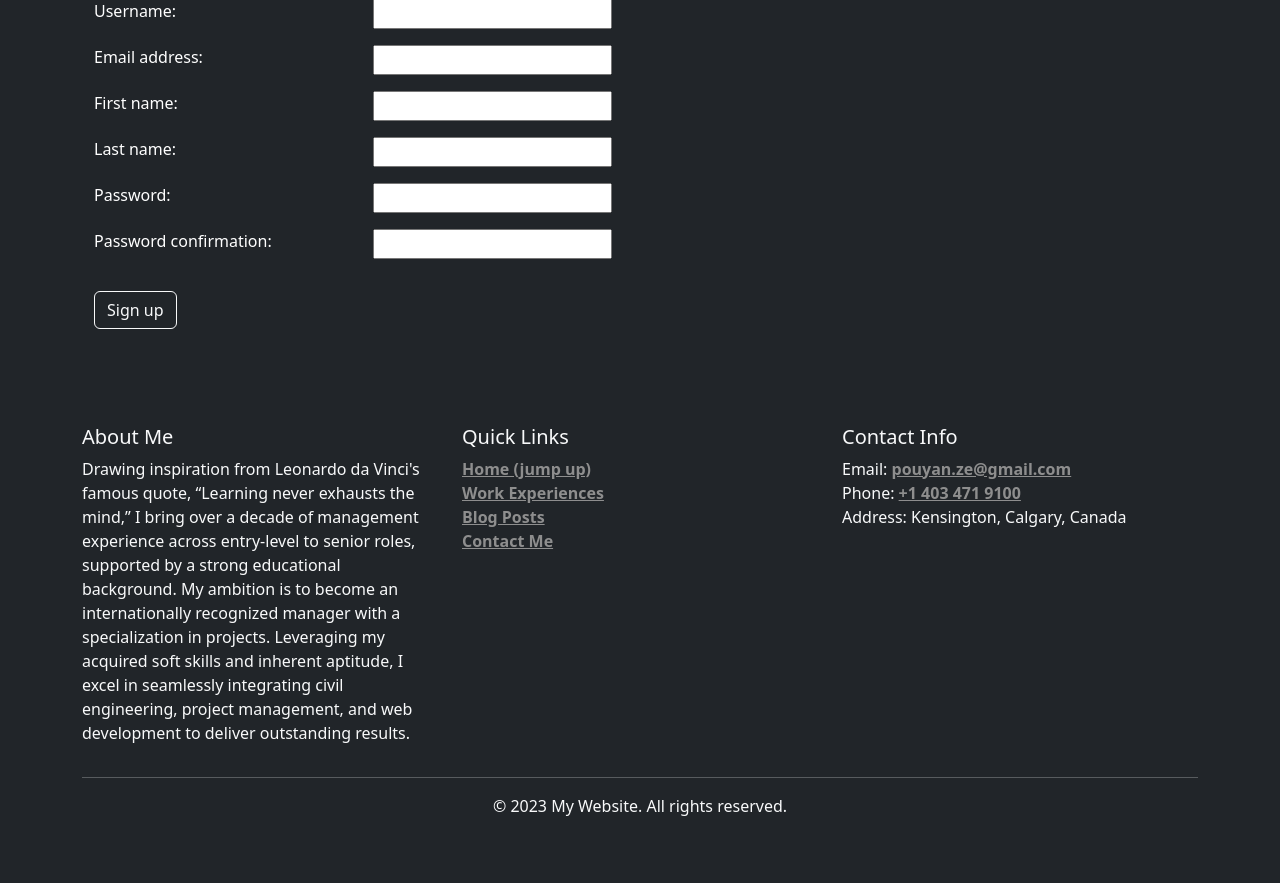
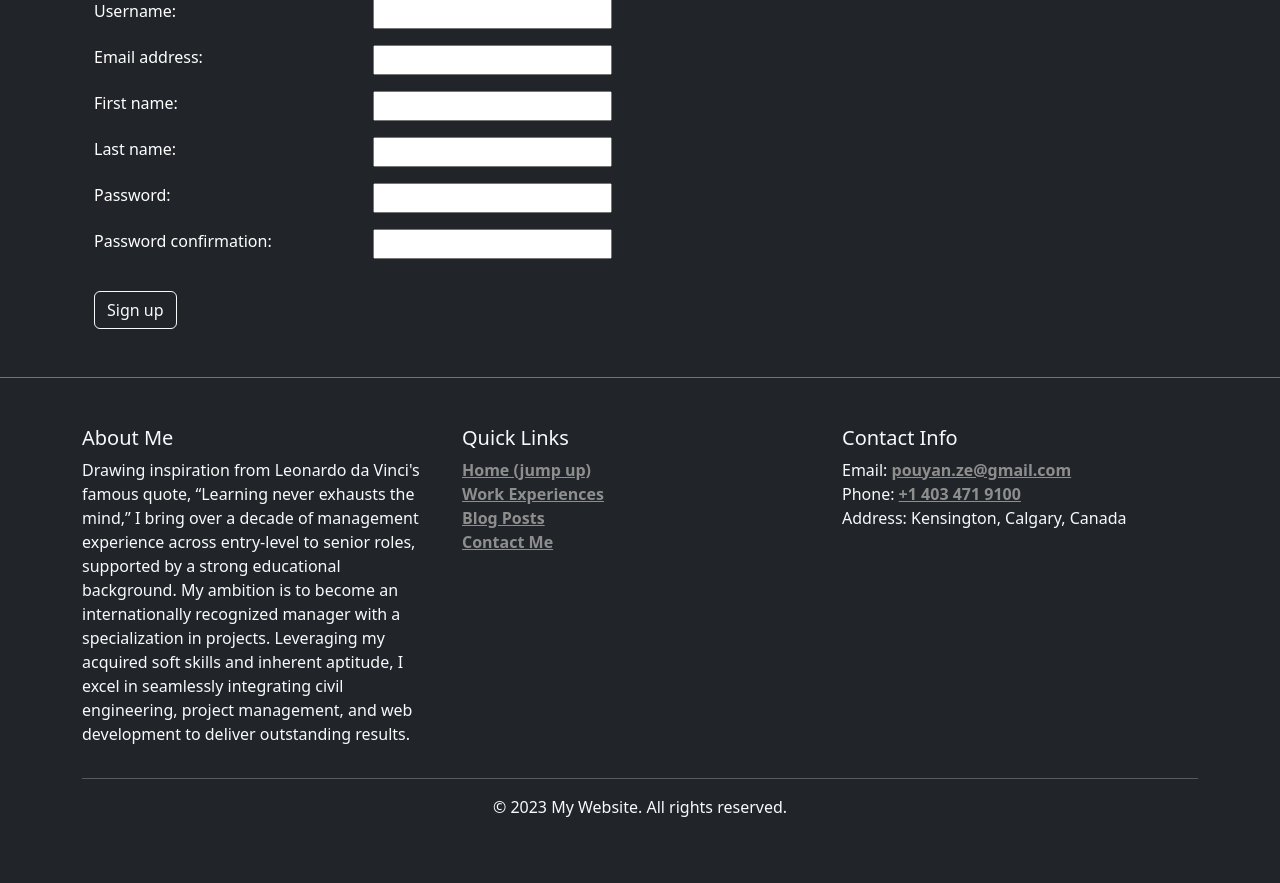
Before and after one commit to pouyanze/portfolio, a Django app: page /accounts/signup/ in a window 1280 px wide. Shown: the part 394-1277 px from the top of the page. Before the commit the page ends 1210 px from the top, so only its background shows below. Run offline with Django 4.2, Linux system fonts and the light colour scheme.

Commit message:
base html visual improvements

```diff
--- a/templates/base.html
+++ b/templates/base.html
@@ -91,7 +91,7 @@
 
 </body>
 
-<footer class="footer bg-dark text-light py-5">
+<footer class="footer bg-dark text-light py-5 border-top border-secondary">
   <div class="container">
     <div class="row">
       <div class="col-md-4">
```
